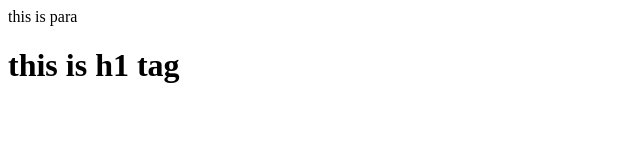
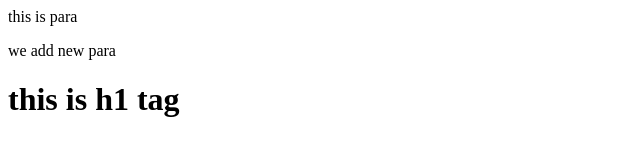
Before and after one commit to madalaakhil/git, a plain HTML site: page index.html in a window 1280 px wide. Shown: the whole page, without its empty margins (0-640 px from the left). Drawn offline with Linux system fonts and the light colour scheme.

Commit message:
Update index.html

```diff
--- a/index.html
+++ b/index.html
@@ -1,4 +1,4 @@
 
 <p>this is para</p>
-
+<p> we add new para</p>
 <h1>this is h1 tag</h1>
```
